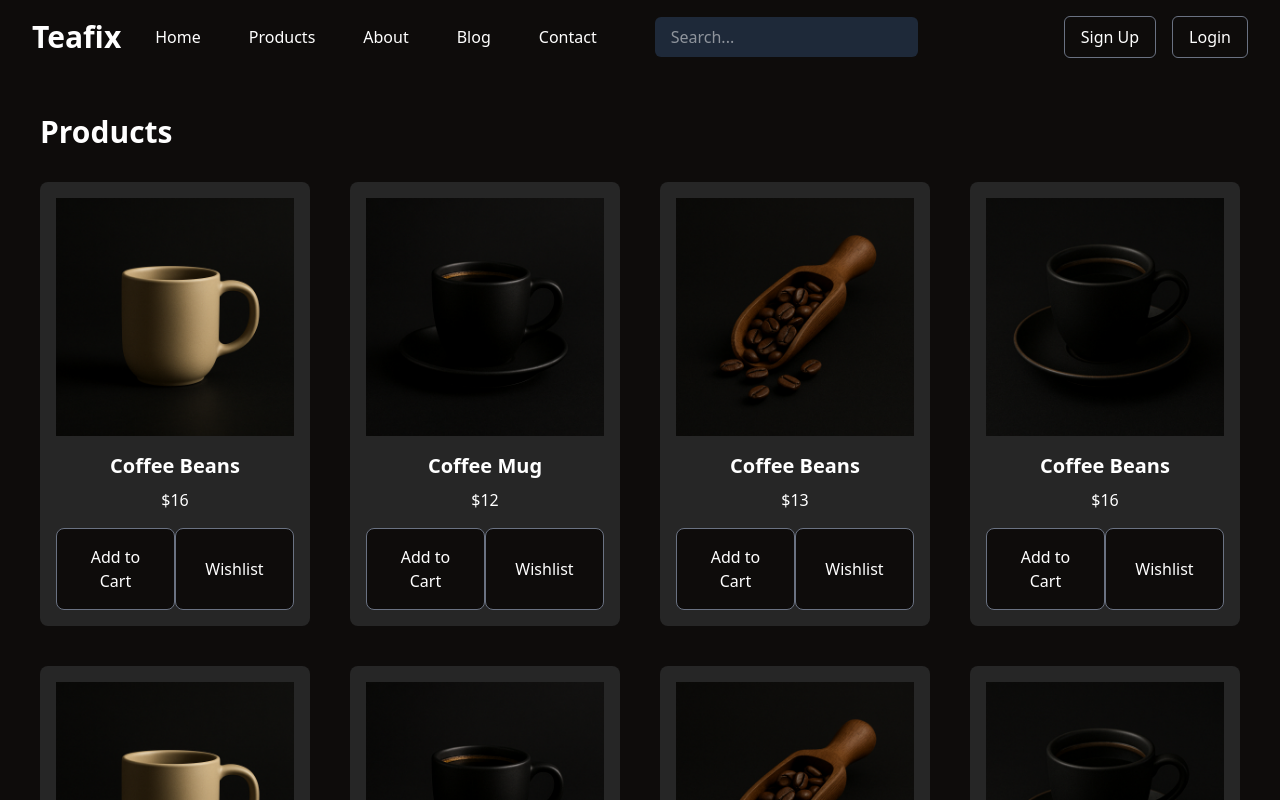
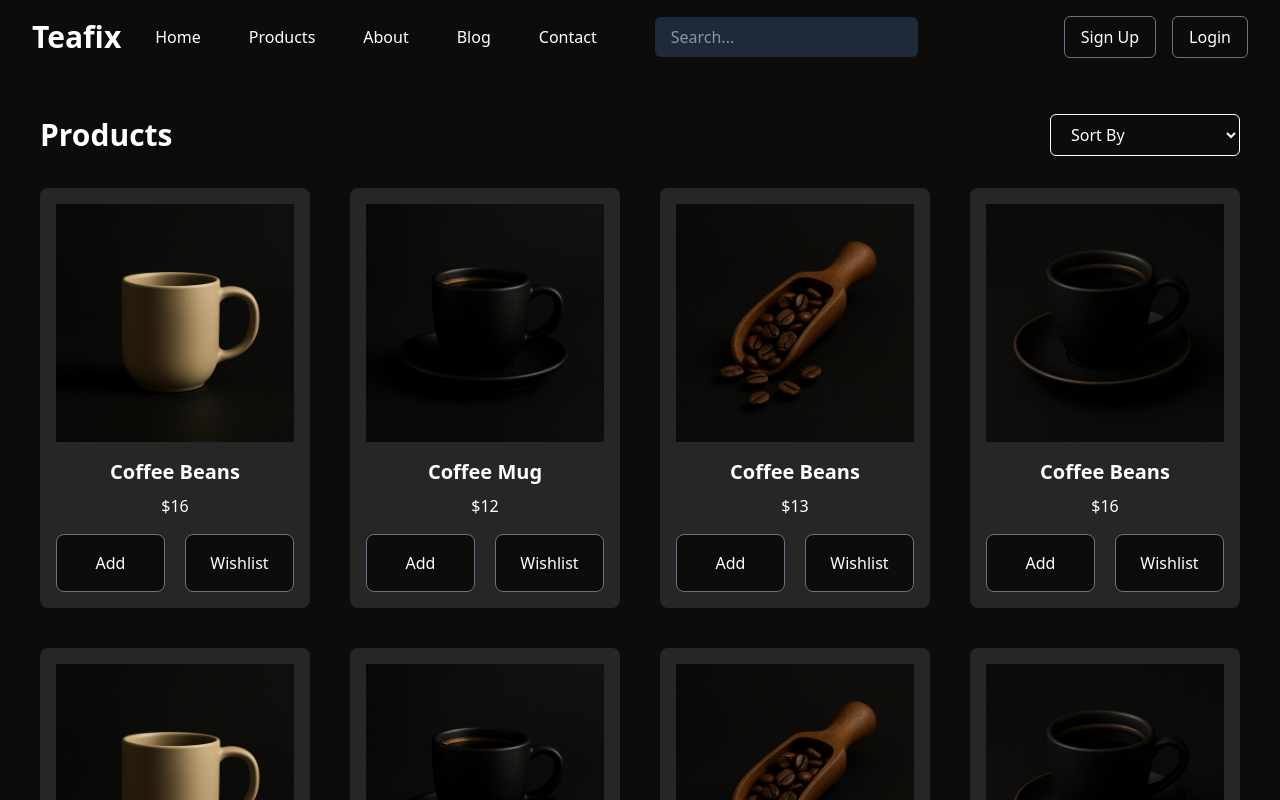
Before and after one commit to TylerP2405/Teafix-Website, a React (Vite) app: page /products in a window 1280 px wide. Shown: the top 800 px of the page. Built offline with nearby package versions, Linux system fonts and the light colour scheme.

Commit message:
added sorted product hook to product page

```diff
--- a/src/App.tsx
+++ b/src/App.tsx
@@ -1,4 +1,3 @@
-import React from "react";
 import Navbar from "./components/Navbar";
 import Footer from "./components/Footer";
 import HomePage from "./pages/HomePage";
--- a/src/components/ListProduct.tsx
+++ b/src/components/ListProduct.tsx
@@ -1,12 +1,29 @@
 import { products } from "../mockdata/product"
 import ProductCard from "./ProductCard"
+import { useSortedProducts } from "../hooks/useSortedProducts"
+import { useState } from "react"
 
 const ListProduct = () => {
+    const [sortOption, setSortOption] = useState("default")
+    const sortedProduct = useSortedProducts(products, sortOption)
     return (
         <div className="min-h-screen flex flex-col bg-[#0E0C0B] py-10 px-10 text-white">
-            <h2 className="text-3xl font-semibold mb-8">Products</h2>
+            <div className="flex flex-col md:flex-row items-center md:justify-between mb-8 gap-5">
+                <h2 className="text-3xl font-semibold">Products</h2>
+                <select className="border rounded-md font-medium px-4 py-2"
+                        value={sortOption}
+                        onChange={(e) => setSortOption(e.target.value)}
+                >
+                    <option value="default">Sort By</option>
+                    <option value="priceLowToHigh">Price: Low to High</option>
+                    <option value="priceHighToLow">Price: High to Low</option>
+                    <option value="nameAtoZ">Name: A-Z</option>
+                    <option value="nameZtoA">Name: Z-A</option>
+                    <option value="bestSelling">Best Selling</option>
+                </select>
+            </div>
             <div className="grid grid-cols-2 md:grid-cols-3 lg:grid-cols-4 gap-10 text-center">
-                {products.map((item) => (
+                {sortedProduct.map((item) => (
                     <ProductCard key={item.id} product={item} addToCart={true} />
                 ))}
             </div>
--- a/src/components/ProductCard.tsx
+++ b/src/components/ProductCard.tsx
@@ -14,13 +14,17 @@ interface ProductCardProps {
             <div className="flex-grow" />
 
             {addToCart && (
-              <div className="flex flex-row justify-between w-full">
-                <button className="w-40 items-end text-center mt-4 bg-[#0E0C0B] p-4 border border-gray-500 hover:bg-gray-800 rounded-lg transition">
-                  Add to Cart
-                </button>
-                <button className="w-40 items-end text-center mt-4 bg-[#0E0C0B] p-4 border border-gray-500 hover:bg-gray-800 rounded-lg transition">
-                  Wishlist
-                </button>
+              <div className="flex flex-col justify-between w-full md:gap-5 md:flex-row">
+                <div className="flex-1 ">
+                  <button className="w-full text-center mt-4 bg-[#0E0C0B] p-4 border border-gray-500 hover:bg-gray-800 rounded-lg transition">
+                    Add
+                  </button>
+                </div>
+                <div className="flex-1">
+                  <button className="w-full items-end text-center mt-4 bg-[#0E0C0B] p-4 border border-gray-500 hover:bg-gray-800 rounded-lg transition">
+                    Wishlist
+                  </button>
+                </div>
               </div>
             )}
         </div>
--- /dev/null
+++ b/src/hooks/useSortedProducts.ts
@@ -0,0 +1,25 @@
+import { useMemo } from "react";
+import { Product } from "../mockdata/product";
+
+export const useSortedProducts = (products: Product[], sortOption: string) => {
+    return useMemo(() => {
+        const sorted = [...products]
+        switch (sortOption){
+            case "priceLowToHigh":
+                return sorted.sort((a,b) => a.price - b.price)
+            case "priceHighToLow":
+                return sorted.sort((a,b) => b.price - a.price)
+            case "nameAtoZ":
+                return sorted.sort((a,b) => a.name.localeCompare(b.name))
+            case "nameZtoA":
+                return sorted.sort((a,b) => b.name.localeCompare(a.name))
+            case "bestSelling":
+                // Assuming best selling is based on the number of sales
+                // Implement when use database to load data
+                //return sorted.sort((a,b) => b.sales - a.sales)
+                return sorted // Placeholder for best selling sort
+            default:
+                return sorted
+        }
+    }, [products, sortOption])
+}
```
